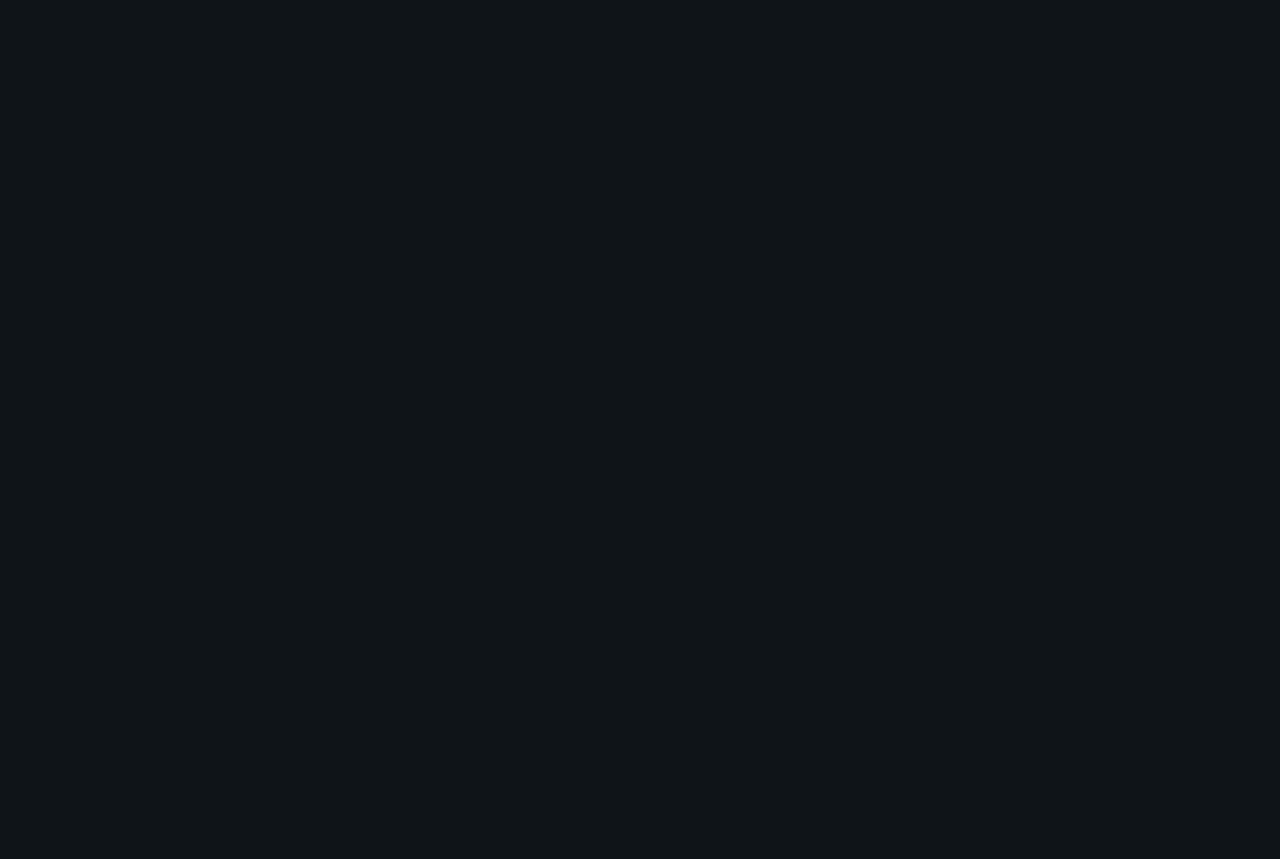
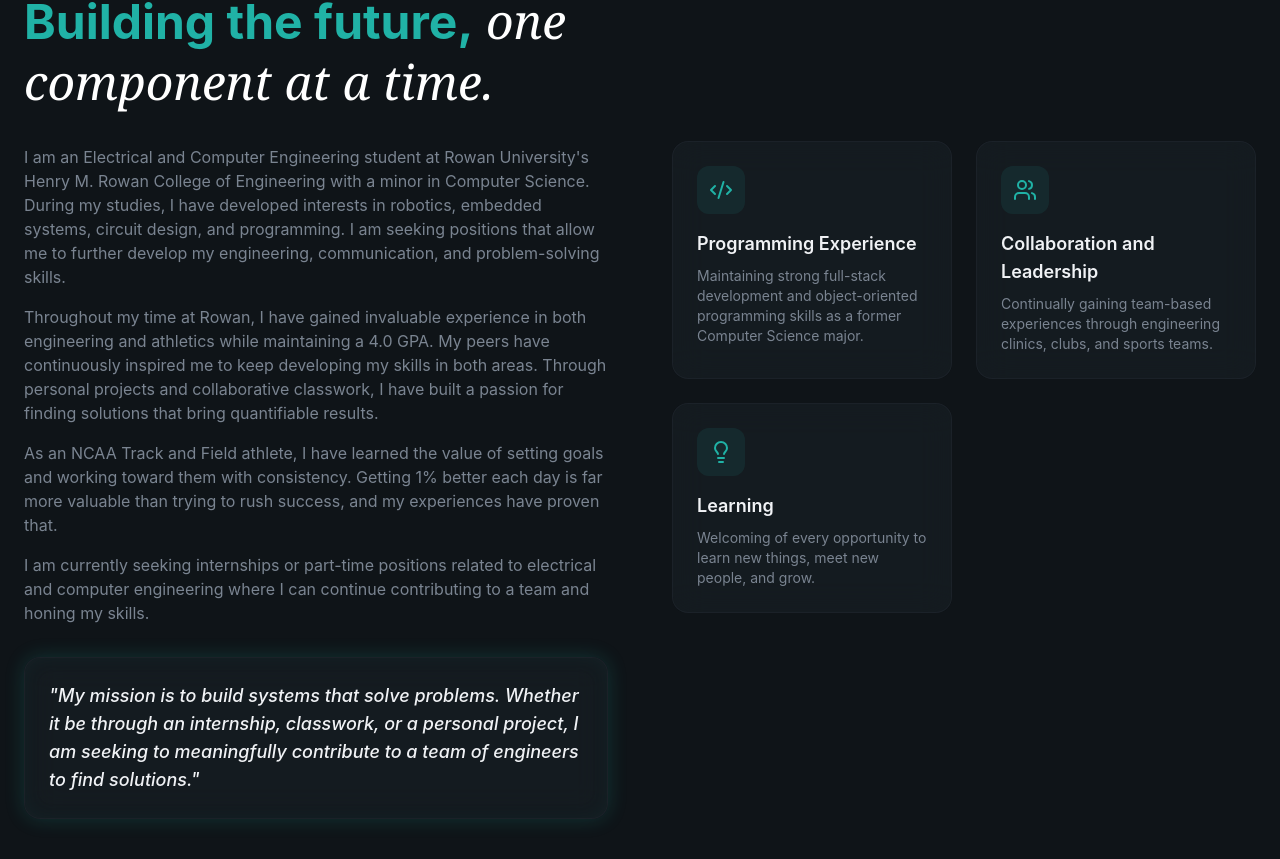
Before and after one commit to aaronmull/portfolio, a React app in the folder portfolio/: page / in a window 1280 px wide. Shown: the part 1721-2580 px from the top of the page. Before the commit the page ends 1528 px from the top, so only its background shows below. Built offline with nearby package versions, Linux system fonts and the light colour scheme; the HTML template or start-up script is replaced by a standard one.

Commit message:
About Section

```diff
--- a/portfolio/src/layout/Navbar.jsx
+++ b/portfolio/src/layout/Navbar.jsx
@@ -62,12 +62,17 @@ export const Navbar = () => {
                 <div className="md:hidden glass-strong animate-fade-in">
                     <div className="container mx-auto px-6 py-6 flex flex-col gap-4">
                         {navLinks.map((link, index) => (
-                        <a href={link.href} key={index} className="text-lg text-muted-foreground hover:text-foreground py-2">
+                            <a
+                                href={link.href}
+                                key={index}
+                                onClick={() => setIsMobileMenuOpen(false)}
+                                className="text-lg text-muted-foreground hover:text-foreground py-2"
+                            >
                                 {link.label}
                             </a>
                         ))}
 
-                    <Button>Contact Me</Button>
+                        <Button onClick={() => setIsMobileMenuOpen(false)}>Contact Me</Button>
                     </div>
                 </div>
             )}
--- a/portfolio/src/sections/About.jsx
+++ b/portfolio/src/sections/About.jsx
@@ -1,4 +1,93 @@
+import { Code2, Lightbulb, Users } from "lucide-react"
+const highlights = [
+    {
+        icon: Code2,
+        title: "Programming Experience",
+        description:
+            "Maintaining strong full-stack development and object-oriented programming skills as a former Computer Science major.",
+    },
+    {
+        icon: Users,
+        title: "Collaboration and Leadership",
+        description:
+            "Continually gaining team-based experiences through engineering clinics, clubs, and sports teams."
+    },
+    {
+        icon: Lightbulb,
+        title: "Learning",
+        description:
+            "Welcoming of every opportunity to learn new things, meet new people, and grow."
+    }
+]
 
 export const About = () => {
-    return <section></section>;
+    return (
+        <section id="about" className="py-32 relative overflow-hidden">
+            <div className="container mx-auto px-6 relative z-10">
+                <div className="grid lg:grid-cols-2 gap-16 items-center">
+                    {/* Left Column */}
+                    <div className="space-y-8">
+                        <div className="animate-fade-in">
+                            <span className="text-secondary-foreground text-sm font-medium tracking-wider uppercase">About Me</span>
+                        </div>
+
+                        {/* Headline */}
+                        <h2 className="text-4xl md:text-5xl font-bold leading-tight animate-fade-in animation-delay-100 text-secondary-foreground">
+                            Building the future,
+                            <span className="font-serif italic font-normal text-white"> one component at a time.</span>
+                        </h2>
+                        <div className="space-y-4 text-muted-foreground animate-fade-in animation-delay-200">
+                            <p>
+                                I am an Electrical and Computer Engineering student at Rowan University's Henry M. Rowan College of
+                                Engineering with a minor in Computer Science. During my studies, I have developed interests in robotics,
+                                embedded systems, circuit design, and programming. I am seeking positions that allow me to further develop
+                                my engineering, communication, and problem-solving skills.
+                            </p>
+                            <p>
+                                Throughout my time at Rowan, I have gained invaluable experience in both engineering and athletics while
+                                maintaining a 4.0 GPA. My peers have continuously inspired me to keep developing my skills in both areas.
+                                Through personal projects and collaborative classwork, I have built a passion for finding solutions that
+                                bring quantifiable results.
+                            </p>
+                            <p>
+                                As an NCAA Track and Field athlete, I have learned the value of setting goals and working toward them with
+                                consistency. Getting 1% better each day is far more valuable than trying to rush success, and my experiences
+                                have proven that.
+                            </p>
+                            <p>
+                                I am currently seeking internships or part-time positions related to electrical and computer engineering
+                                where I can continue contributing to a team and honing my skills.
+                            </p>
+                        </div>
+
+                        {/* Mission Statement */}
+                        <div className="glass rounded-2xl p-6 glow-border animate-fade-in animation-delay-300">
+                            <p className="text-lg font-medium italic text-foreground">
+                                "My mission is to build systems that solve problems. Whether it be
+                                through an internship, classwork, or a personal project, I am seeking
+                                to meaningfully contribute to a team of engineers to find solutions."
+                            </p>
+                        </div>
+                    </div>
+
+                    {/* Right Column - Highlights */}
+                    <div className="grid sm:grid-cols-2 gap-6">
+                        {highlights.map((item, idx) => (
+                            <div
+                                key={idx}
+                                className="glass p-6 rounded-2xl animate-fade-in"
+                                style={{animationDelay: `${(idx + 1) * 100}ms`}}
+                            >
+                                <div className="w-12 h-12 rounded-xl bg-primary/10 flex items-center justify-center mb-4 hover:bg-primary/20">
+                                    <item.icon className="w-6 h-6 text-primary" />
+                                </div>
+                                <h3 className="text-lg font-semibold mb-2">{item.title}</h3>
+                                <p className="text-sm text-muted-foreground">{item.description}</p>
+                            </div>
+                        ))}
+                    </div>
+                </div>
+            </div>
+        </section>
+    );
 }
```
Lines whose indentation alone changed are shown as unchanged.
